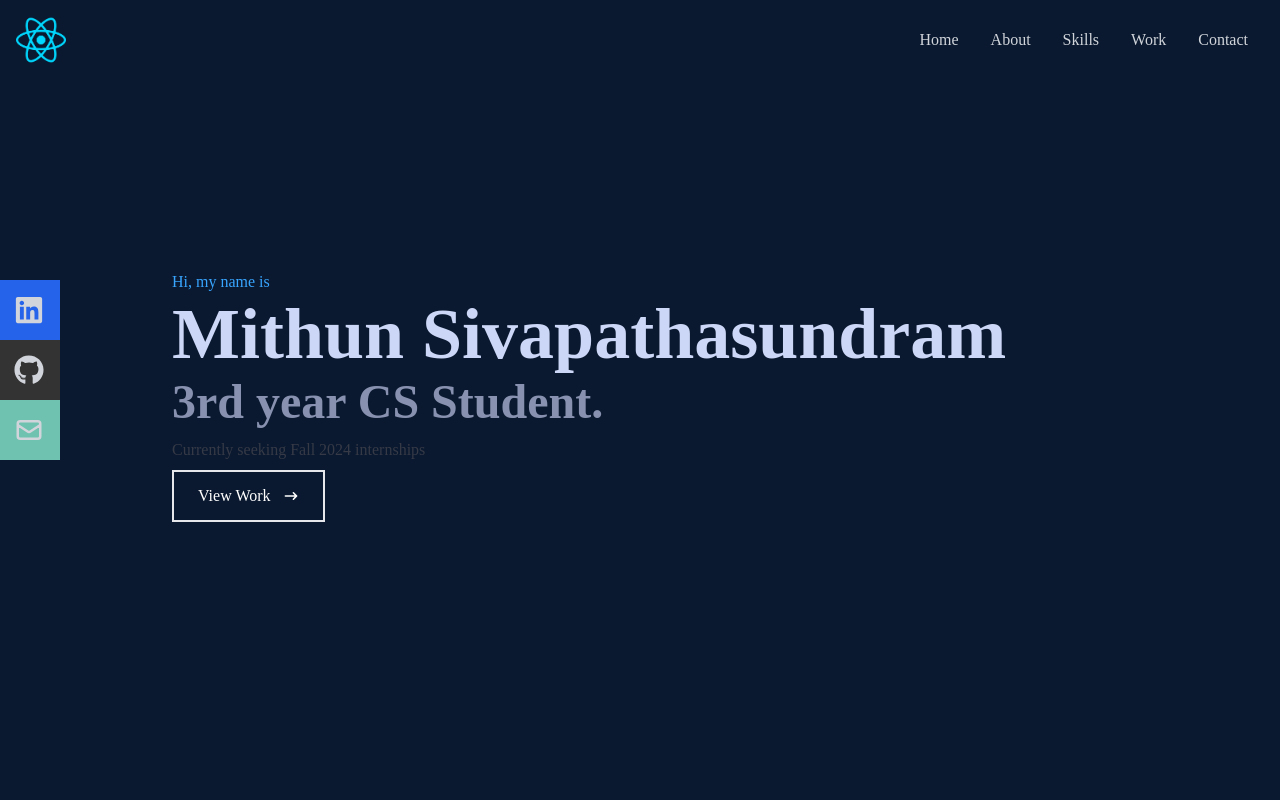
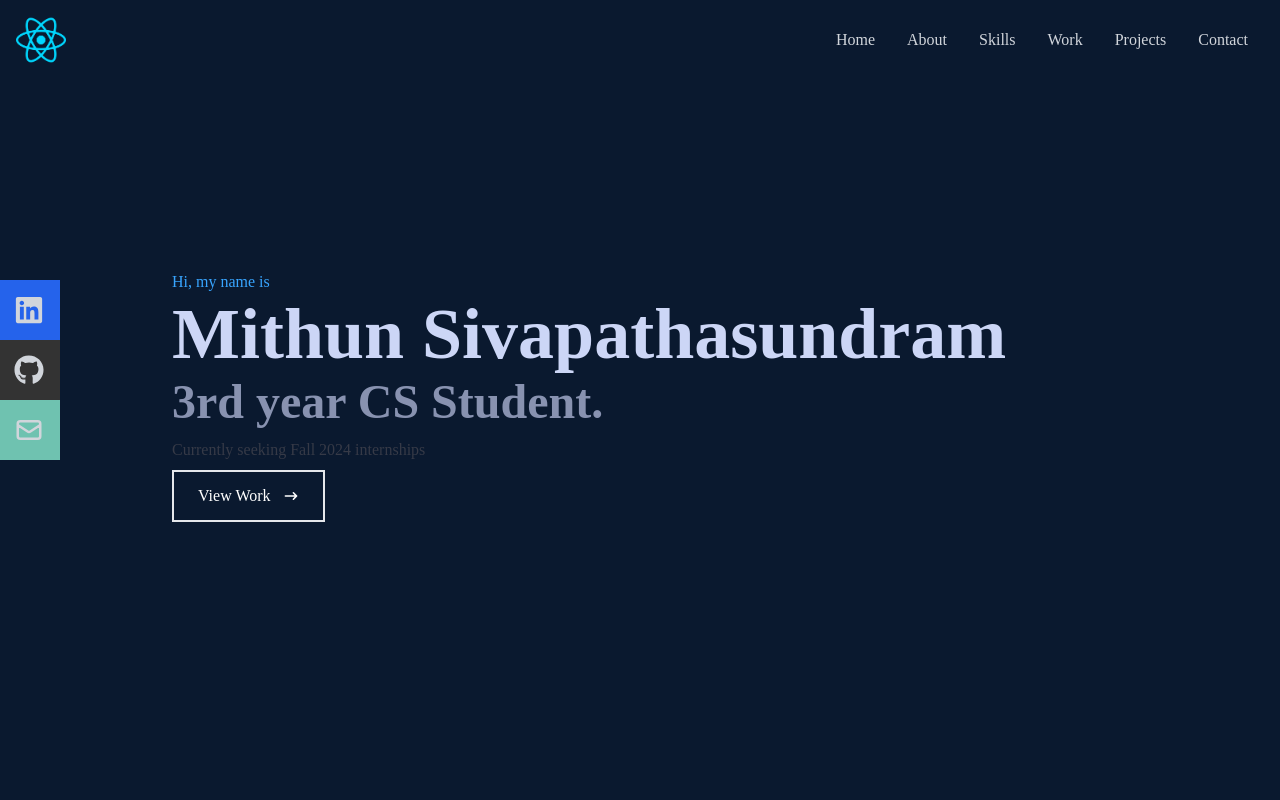
Before and after one commit to mithun-s14/portfolio-react-new, a React (Create React App) app: page / in a window 1280 px wide. Shown: the top 800 px of the page. Built offline with nearby package versions, Linux system fonts and the light colour scheme.

Commit message:
Update Navbar.jsx

```diff
--- a/src/components/Navbar.jsx
+++ b/src/components/Navbar.jsx
@@ -20,6 +20,7 @@ const Navbar = () => {
             <li><Link className='hover:text-[#38A5FF]' activeClass="active" to="about" smooth={true} duration={500}>About</Link></li>
             <li><Link className='hover:text-[#38A5FF]' activeClass="active" to="skills" smooth={true} duration={500}>Skills</Link></li>
             <li><Link className='hover:text-[#38A5FF]' activeClass="active" to="work" smooth={true} duration={500}>Work</Link></li>
+            <li><Link className='hover:text-[#38A5FF]' activeClass="active" to="projects" smooth={true} duration={500}>Projects</Link></li>
             <li><Link className='hover:text-[#38A5FF]' activeClass="active" to="contact" smooth={true} duration={500}>Contact</Link></li>
         </ul>
 
```
